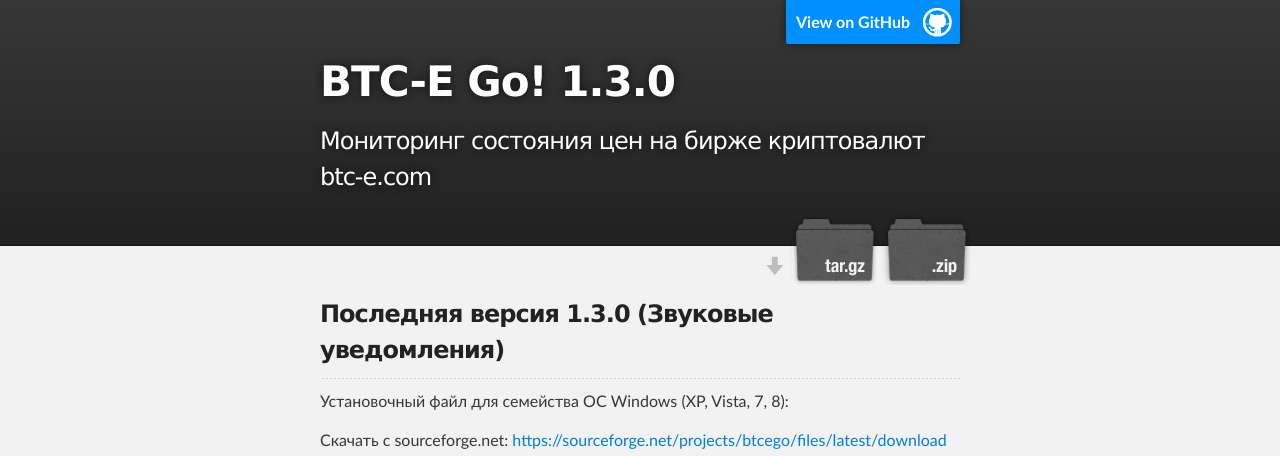
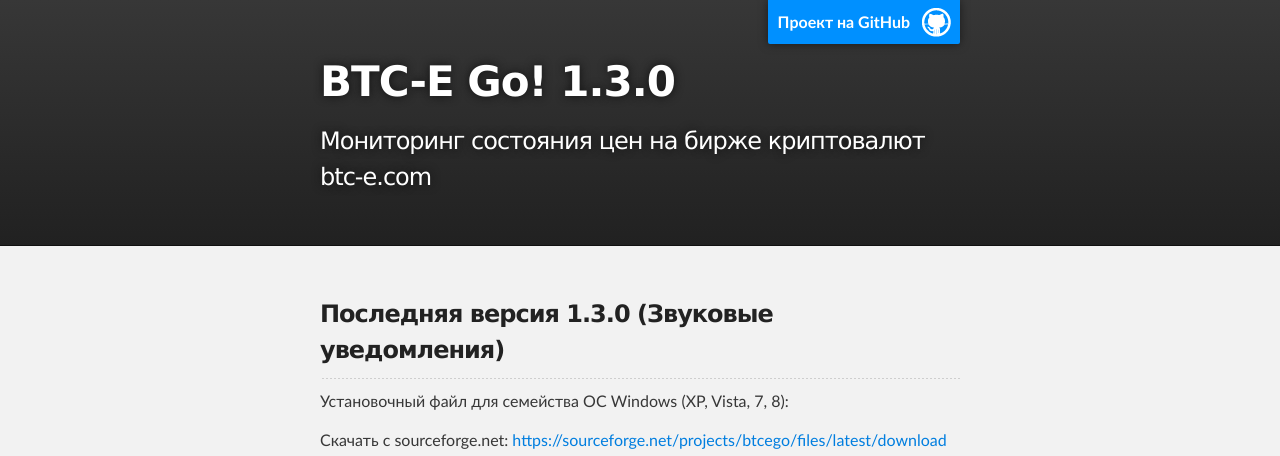
Before and after one commit to sanzstez/btc-e.go, a plain HTML site: page index.html in a window 1280 px wide. Shown: the top 456 px of the page. Drawn offline with Linux system fonts and the light colour scheme.

Commit message:
Update index.html

```diff
--- a/index.html
+++ b/index.html
@@ -16,15 +16,11 @@
     <!-- HEADER -->
     <div id="header_wrap" class="outer">
         <header class="inner">
-          <a id="forkme_banner" href="https://github.com/sanzstez/btc-e.go">View on GitHub</a>
+          <a id="forkme_banner" href="https://github.com/sanzstez/btc-e.go">Проект на GitHub</a>
 
           <h1 id="project_title">BTC-E Go! 1.3.0</h1>
           <h2 id="project_tagline">Мониторинг состояния цен на бирже криптовалют btc-e.com</h2>
 
-            <section id="downloads">
-              <a class="zip_download_link" href="https://github.com/sanzstez/btc-e.go/zipball/master">Download this project as a .zip file</a>
-              <a class="tar_download_link" href="https://github.com/sanzstez/btc-e.go/tarball/master">Download this project as a tar.gz file</a>
-            </section>
         </header>
     </div>
 
```
